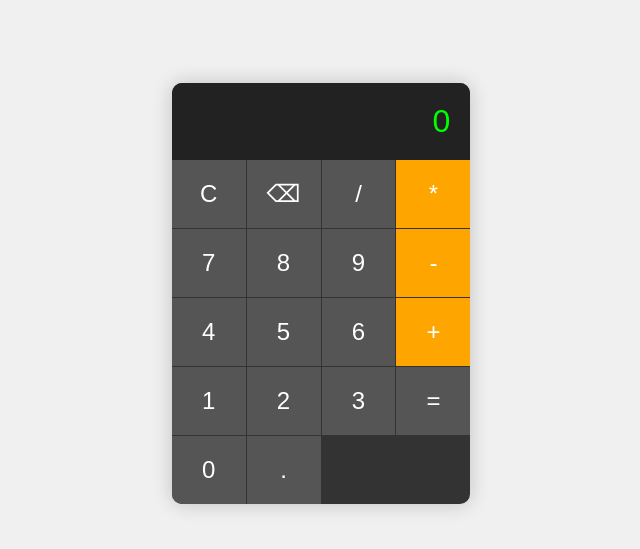
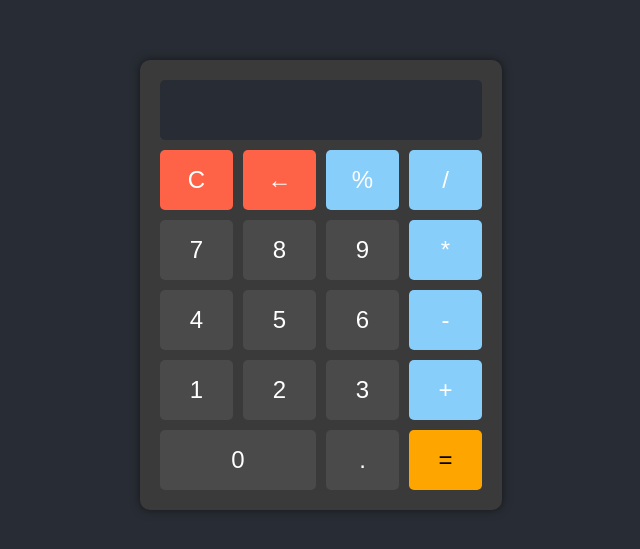
Before and after one commit to josealexandre87/calculadora_basica, a plain HTML site: page index.html in a window 1280 px wide. Shown: the part 115-664 px from the top of the page, without its empty margins (319-959 px from the left). Drawn offline with Linux system fonts and the light colour scheme.

Commit message:
Atualização da calculadora com botão de porcentagem e melhorias

```diff
--- a/index.html
+++ b/index.html
@@ -7,27 +7,28 @@
     <link rel="stylesheet" href="style.css" />
   </head>
   <body>
-    <div class="calculator">
-      <div class="display" id="display">0</div>
-      <div class="buttons">
-        <button class="btn" onclick="clearDisplay()">C</button>
-        <button class="btn" onclick="deleteLast()">⌫</button>
-        <button class="btn" onclick="appendToDisplay('/')">/</button>
-        <button class="btn orange" onclick="appendToDisplay('*')">*</button>
-        <button class="btn" onclick="appendToDisplay('7')">7</button>
-        <button class="btn" onclick="appendToDisplay('8')">8</button>
-        <button class="btn" onclick="appendToDisplay('9')">9</button>
-        <button class="btn orange" onclick="appendToDisplay('-')">-</button>
-        <button class="btn" onclick="appendToDisplay('4')">4</button>
-        <button class="btn" onclick="appendToDisplay('5')">5</button>
-        <button class="btn" onclick="appendToDisplay('6')">6</button>
-        <button class="btn orange" onclick="appendToDisplay('+')">+</button>
-        <button class="btn" onclick="appendToDisplay('1')">1</button>
-        <button class="btn" onclick="appendToDisplay('2')">2</button>
-        <button class="btn" onclick="appendToDisplay('3')">3</button>
-        <button class="btn" onclick="calculateResult()">=</button>
-        <button class="btn" onclick="appendToDisplay('0')">0</button>
-        <button class="btn" onclick="appendToDisplay('.')">.</button>
+    <div class="calculadora">
+      <input type="text" id="display" disabled />
+      <div class="botoes">
+        <button class="btn-func" data-action="clear">C</button>
+        <button class="btn-func" data-action="backspace">←</button>
+        <button class="btn-operator" data-action="%">%</button>
+        <button class="btn-operator" data-action="/">/</button>
+        <button class="btn-number" data-action="7">7</button>
+        <button class="btn-number" data-action="8">8</button>
+        <button class="btn-number" data-action="9">9</button>
+        <button class="btn-operator" data-action="*">*</button>
+        <button class="btn-number" data-action="4">4</button>
+        <button class="btn-number" data-action="5">5</button>
+        <button class="btn-number" data-action="6">6</button>
+        <button class="btn-operator" data-action="-">-</button>
+        <button class="btn-number" data-action="1">1</button>
+        <button class="btn-number" data-action="2">2</button>
+        <button class="btn-number" data-action="3">3</button>
+        <button class="btn-operator" data-action="+">+</button>
+        <button class="btn-number zero" data-action="0">0</button>
+        <button class="btn-number" data-action=".">.</button>
+        <button class="btn-operator equals" data-action="=">=</button>
       </div>
     </div>
     <script src="script.js"></script>
--- a/script.js
+++ b/script.js
@@ -1,33 +1,86 @@
-// script.js
+// Aguarda o carregamento completo do conteúdo da página antes de executar o script
+document.addEventListener("DOMContentLoaded", () => {
+  const display = document.getElementById("display");
+  const buttons = document.querySelectorAll(".botoes button");
+  // Adiciona um evento de clique a cada botão da calculadora e captura a ação associada ao botão a partir do atributo 'data-action'
+  buttons.forEach((button) => {
+    button.addEventListener("click", () => {
+      const action = button.getAttribute("data-action");
+      handleButtonClick(action); // Chama a função handleButtonClick com a ação do botão clicado
+    });
+  });
 
-//Funcão que limpa a calculadora
-function clearDisplay() {
-  document.getElementById("display").textContent = "0";
-}
-//Funcão que deleta o último dígito
-function deleteLast() {
-  let display = document.getElementById("display").textContent;
-  if (display.length > 1) {
-    document.getElementById("display").textContent = display.slice(0, -1);
-  } else {
-    document.getElementById("display").textContent = "0";
+  /*A função lida com o clique dos botões. Dependendo do valor de 'action',
+  ela chama a função apropriada para tratar o dígito, operador, ou executar
+  uma ação específica (como limpar a tela ou calcular um resultado).*/
+  function handleButtonClick(action) {
+    if (!isNaN(action) || action === ".") {
+      appendDigit(action);
+    } else if (action === "clear") {
+      clearDisplay();
+    } else if (action === "backspace") {
+      backspace();
+    } else if (action === "=") {
+      calculate();
+    } else if (action === "%") {
+      calculatePercentage();
+    } else {
+      appendOperator(action);
+    }
   }
-}
+  // Esta função limpa o display da calculadora
+  function clearDisplay() {
+    display.value = "";
+  }
+  // Esta função remove o último caractere do display
+  function backspace() {
+    display.value = display.value.slice(0, -1);
+  }
+  // Esta função adiciona um dígito ao display
+  function appendDigit(digit) {
+    display.value += digit;
+  }
+  // Esta função adiciona um operador ao display, se o último caractere não for um operador
+  function appendOperator(operator) {
+    if (display.value && !isOperator(display.value.slice(-1))) {
+      display.value += operator;
+    }
+  }
+  // Esta função verifica se o caractere é um operador
+  function isOperator(char) {
+    return ["+", "-", "*", "/", "%"].includes(char);
+  }
+  // Esta função calcula o resultado da expressão no display
+  function calculate() {
+    try {
+      display.value = eval(display.value);
+    } catch {
+      display.value = "Erro";
+    }
+  }
 
-function appendToDisplay(value) {
-  let display = document.getElementById("display").textContent;
-  if (display === "0") {
-    document.getElementById("display").textContent = value;
-  } else {
-    document.getElementById("display").textContent += value;
+  // Esta função calcula a porcentagem do último número em relação ao primeiro número
+  //-> O regex /(\d+(\.\d+)?)([+\-*/])(\d+(\.\d+)?)$/ é usado para capturar duas partes principais da expressão: o primeiro número (num1), o operador (operator), e o segundo número (num2), que será convertido para a porcentagem.
+  //-> (\d+(\.\d+)?) captura números inteiros ou decimais.
+  //-> ([+\-*/]) captura o operador aritmético.
+  //-> (\d+(\.\d+)?)$ captura o segundo número no final da string.
+
+  /* Calcular a Porcentagem:
+- Se houver uma correspondência, num1 e num2 são convertidos para floats.
+- percentageValue é calculado como (parseFloat(num1) * parseFloat(num2)) / 100.
+- display.value.replace substitui a expressão capturada pela expressão com o valor percentual calculado.*/
+
+  function calculatePercentage() {
+    const regex = /(\d+(\.\d+)?)([+\-*/])(\d+(\.\d+)?)$/;
+    const match = display.value.match(regex);
+
+    if (match) {
+      const [_, num1, , operator, num2] = match;
+      const percentageValue = (parseFloat(num1) * parseFloat(num2)) / 100;
+      display.value = display.value.replace(
+        regex,
+        `${num1}${operator}${percentageValue}`
+      );
+    }
   }
-}
-
-function calculateResult() {
-  let display = document.getElementById("display").textContent;
-  try {
-    document.getElementById("display").textContent = eval(display);
-  } catch {
-    document.getElementById("display").textContent = "Erro";
-  }
-}
+});
--- a/style.css
+++ b/style.css
@@ -1,54 +1,90 @@
-/* style.css */
-
 body {
-  display: flex;
-  justify-content: center;
-  align-items: center;
-  height: 100vh;
-  background-color: #f0f0f0;
-  font-family: Arial, sans-serif;
+  display: flex; /* Usa Flexbox para alinhar o conteúdo centralmente */
+  justify-content: center; /* Centraliza o conteúdo horizontalmente */
+  align-items: center; /* Centraliza o conteúdo verticalmente */
+  height: 100vh; /* Define a altura do corpo como a altura da viewport */
+  background-color: #282c34; /* Define a cor de fundo como um tom escuro */
+  margin: 0; /* Remove a margem padrão do corpo */
 }
 
-.calculator {
-  background-color: #333;
-  border-radius: 10px;
-  overflow: hidden;
-  box-shadow: 0 0 20px rgba(0, 0, 0, 0.2);
+.calculadora {
+  background-color: #3a3a3a; /* Define a cor de fundo da calculadora */
+  padding: 20px; /* Adiciona espaçamento interno ao redor da calculadora */
+  border-radius: 10px; /* Adiciona cantos arredondados à calculadora */
+  box-shadow: 0 0 10px rgba(0, 0, 0, 0.5); /* Adiciona uma sombra ao redor da calculadora */
+}
+/*ID display*/
+#display {
+  width: 100%; /* Define a largura do display como 100% do contêiner */
+  height: 60px; /* Define a altura do display */
+  font-size: 24px; /* Define o tamanho da fonte do texto no display */
+  margin-bottom: 10px; /* Adiciona espaçamento abaixo do display */
+  text-align: right; /* Alinha o texto à direita */
+  padding-right: 10px; /* Adiciona espaçamento interno à direita do display */
+  border: none; /* Remove a borda padrão do display */
+  border-radius: 5px; /* Adiciona cantos arredondados ao display */
+  box-sizing: border-box; /* Inclui padding e border no cálculo da largura e altura */
+  overflow: hidden; /* Esconde o conteúdo que excede a área do display */
+  text-overflow: ellipsis; /* Adiciona "..." ao final do texto que não cabe no display */
+  white-space: nowrap; /* Impede a quebra de linha dentro do display */
+  background-color: #282c34; /* Define a cor de fundo do display */
+  color: #fff; /* Define a cor do texto do display */
 }
 
-.display {
-  background-color: #222;
-  color: #0f0;
-  font-size: 2em;
-  text-align: right;
-  padding: 20px;
+.botoes {
+  display: grid; /* Usa Grid Layout para dispor os botões */
+  grid-template-columns: repeat(
+    4,
+    1fr
+  ); /* Cria quatro colunas de largura igual */
+  gap: 10px; /* Adiciona espaçamento entre os botões */
 }
 
-.buttons {
-  display: grid;
-  grid-template-columns: repeat(4, 1fr);
-  gap: 1px;
+button {
+  height: 60px; /* Define a altura dos botões */
+  font-size: 24px; /* Define o tamanho da fonte nos botões */
+  background-color: #4a4a4a; /* Define a cor de fundo dos botões */
+  color: #fff; /* Define a cor do texto dos botões */
+  border: none; /* Remove a borda padrão dos botões */
+  border-radius: 5px; /* Adiciona cantos arredondados aos botões */
+  cursor: pointer; /* Define o cursor como ponteiro ao passar sobre os botões */
+  outline: none; /* Remove o contorno dos botões ao focar */
+  transition: background-color 0.3s; /* Adiciona uma transição suave para a cor de fundo */
 }
 
-.btn {
-  background-color: #555;
-  color: white;
-  border: none;
-  padding: 20px;
-  font-size: 1.5em;
-  cursor: pointer;
-  transition: background-color 0.3s;
+button:hover {
+  background-color: #5a5a5a; /* Muda a cor de fundo ao passar o mouse sobre o botão */
 }
 
-.btn:hover {
-  background-color: #666;
+button:active {
+  background-color: #6a6a6a; /* Muda a cor de fundo ao clicar no botão */
 }
 
-.orange {
-  background-color: orange;
-  color: white;
+button.zero {
+  grid-column: span 2; /* Faz o botão "0" ocupar duas colunas */
 }
 
-.orange:hover {
-  background-color: darkorange;
+button.equals {
+  background-color: orange; /* Define a cor de fundo do botão "=" */
+  color: #000; /* Define a cor do texto do botão "=" */
 }
+
+button.equals:hover {
+  background-color: darkorange; /* Muda a cor de fundo ao passar o mouse sobre o botão "=" */
+}
+
+.btn-func {
+  background-color: #ff6347; /* Define a cor de fundo dos botões de função (clear, backspace) */
+}
+
+.btn-func:hover {
+  background-color: #ff4500; /* Muda a cor de fundo ao passar o mouse sobre os botões de função */
+}
+
+.btn-operator {
+  background-color: #87cefa; /* Define a cor de fundo dos botões de operador (+, -, *, /) */
+}
+
+.btn-operator:hover {
+  background-color: #4682b4; /* Muda a cor de fundo ao passar o mouse sobre os botões de operador */
+}
```
